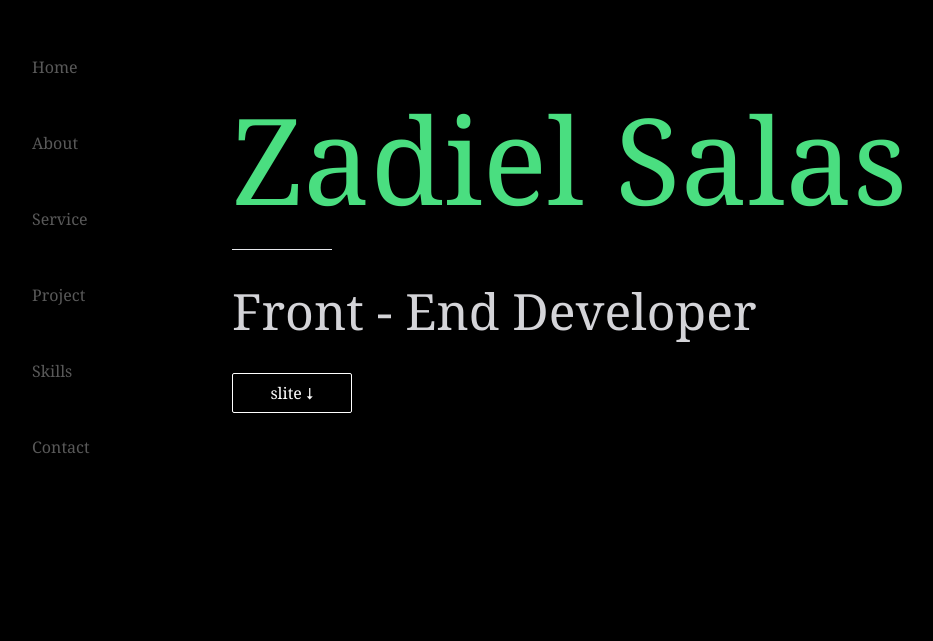
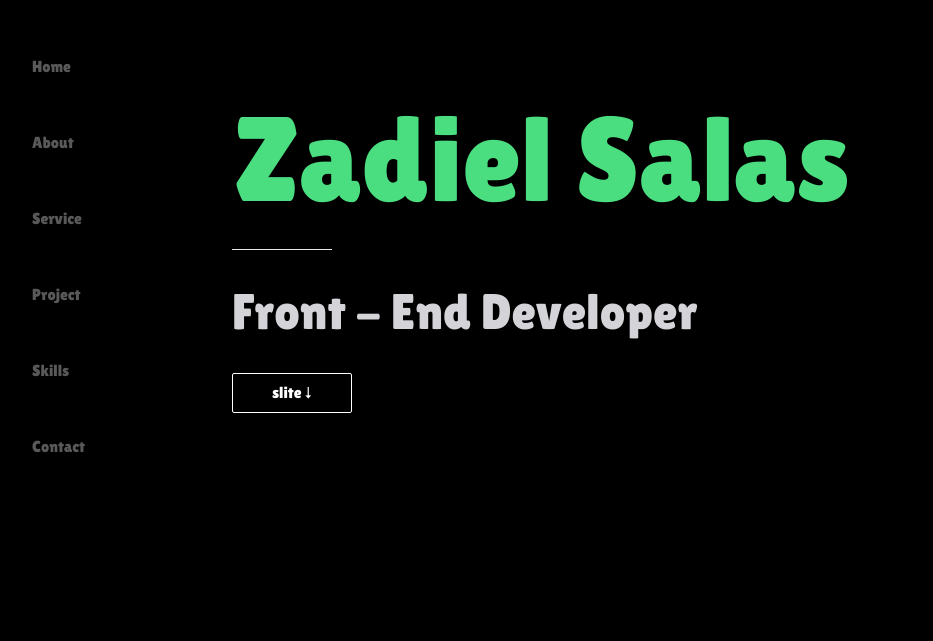
Before and after one commit to yz-salas/ysalas, a React (Vite) app: page / in a window 1280 px wide. Shown: the part 159-800 px from the top of the page, without its empty margins (88-1021 px from the left). Built offline with nearby package versions, Linux system fonts and the light colour scheme; the HTML template or start-up script is replaced by a standard one.

Commit message:
cambios de las fonts

```diff
--- a/index.html
+++ b/index.html
@@ -8,6 +8,9 @@
   <link rel="preconnect" href="https://fonts.gstatic.com" crossorigin>
   <link href="https://fonts.googleapis.com/css2?family=Exo+2:ital,wght@0,100..900;1,100..900&display=swap"
     rel="stylesheet">
+  <link rel="preconnect" href="https://fonts.googleapis.com">
+  <link rel="preconnect" href="https://fonts.gstatic.com" crossorigin>
+  <link href="https://fonts.googleapis.com/css2?family=Lilita+One&display=swap" rel="stylesheet">
   <meta name="viewport" content="width=device-width, initial-scale=1.0" />
   <title>Vite + React</title>
 </head>
--- a/src/components/layout/Navbar.jsx
+++ b/src/components/layout/Navbar.jsx
@@ -22,8 +22,8 @@ const Navbar = () => {
 				} xl:translate-x-0 transition-transform duration-300 w-64 rounded-lg xl:flex xl:flex-col`}
 			>
 				{/* Links */}
-				<ul className="flex flex-col items-center font-serif">
-					<div className="space-y-9 w-32 font-serif font-500">
+				<ul className="flex flex-col items-center font-lilita">
+					<div className="space-y-9 w-32 font-lilita font-500">
 						{['Home', 'About', 'Service', 'Project', 'Skills', 'Contact'].map((item, index) => (
 							<li key={index} className="group flex items-center text-white/35 hover:text-green-400/100">
 								<hr className="w-6 opacity-0 group-hover:opacity-100 transition-opacity mr-2" />
--- a/src/components/layout/home/Content.jsx
+++ b/src/components/layout/home/Content.jsx
@@ -50,7 +50,7 @@ const Content = () => {
 	return (
 		<main className="container flex">
 			<div id="sidebar" className="flex flex-col space-y-72">
-				<section id="about" className="w-full flex flex-col lg:flex-row min-h-screen font-serif ">
+				<section id="about" className="w-full flex flex-col lg:flex-row min-h-screen font-lilita ">
 					{/* Contenedor izquierdo */}
 					<div className="w-full lg:w-[40%] flex flex-col items-start py-16 md:pl-10 ">
 						<h1 className="text-[50px] sticky top-36 text-green-400 ">
@@ -93,7 +93,7 @@ const Content = () => {
 					</div>
 				</section>
 
-				<section id="service" className="w-full flex flex-row lg:flex-col min-h-screen font-serif">
+				<section id="service" className="w-full flex flex-row lg:flex-col min-h-screen font-lilita">
 					{/* Contenedor izquierdo */}
 					<div className="flex flex-col lg:flex-row ">
 					<div className="w-full lg:w-[40%] flex flex-col items-start py-16 md:pl-10 ">
@@ -133,7 +133,7 @@ const Content = () => {
 					</div>
 				</section>
 
-				<section id="project" className="w-full flex min-h-screen font-serif flex-col">
+				<section id="project" className="w-full flex min-h-screen font-lilita flex-col">
 					{/* Contenedor izquierdo */}
 					<div className="flex flex-col lg:flex-row">
 					<div className="w-full lg:w-[40%] flex flex-col items-start py-16 md:pl-10 ">
@@ -187,7 +187,7 @@ const Content = () => {
 					</div>
 				</section>
 
-				<section id="skills" className="w-full flex min-h-screen font-serif flex-col">
+				<section id="skills" className="w-full flex min-h-screen font-lilita flex-col">
 					{/* Contenedor izquierdo */}
 					<div className="flex flex-col lg:flex-row">
 					<div className="w-full lg:w-[40%] flex flex-col items-start py-16 md:pl-10 ">
@@ -227,7 +227,7 @@ const Content = () => {
 				</section>
 
 				<section className="min-h-[70vh]">
-					<footer id="contact" className="bg-white/10 rounded-sm font-serif">
+					<footer id="contact" className="bg-white/10 rounded-sm font-lilita">
 						<div className="mx-auto max-w-screen-xl px-4 pb-6 pt-16 sm:px-6 lg:px-8 lg:pt-24">
 							<div className="grid grid-cols-1 gap-8 lg:grid-cols-3">
 								<div className="space-y-5">
--- a/src/components/layout/home/Header.jsx
+++ b/src/components/layout/home/Header.jsx
@@ -4,14 +4,14 @@ import ButtomP from '../../ui-ux/buttoms/ButtomP';
 const Header = () => {
 	return (
 		<>
-			<header id="home" className="md:px-[4rem] w-full space-y-6 h-screen flex flex-col justify-center items-center md:items-start">
+			<header id="home" className="font-lilita md:px-[4rem] w-full space-y-6 h-screen flex flex-col justify-center items-center md:items-start">
 				<div className="w-full flex flex-col items-center md:items-start text-center md:text-start">
-					<h1 className="text-green-400 text-[60px] md:text-[100px] lg:text-[120px] font-serif font-400">Zadiel Salas</h1>
+					<h1 className="text-green-400 text-[60px] md:text-[100px] lg:text-[120px] font-400">Zadiel Salas</h1>
 					<hr className="w-[100px]" />
 				</div>
 
 				<div className="w-full text-center md:text-start">
-					<p className="text-zinc-300 text-[5vw] sm:text-[30px] md:text-[40px] lg:text-[50px] font-serif">Front - End Developer</p>
+					<p className="text-zinc-300 text-[5vw] sm:text-[30px] md:text-[40px] lg:text-[50px]">Front - End Developer</p>
 				</div>
 
 				<ButtomP title="slite" url="#about" flecha="⭣" />
--- a/src/components/ui-ux/buttoms/ButtomP.jsx
+++ b/src/components/ui-ux/buttoms/ButtomP.jsx
@@ -3,7 +3,7 @@ import { Link } from 'react-router-dom';
 
 const ButtomP = (props) => {
 	return (
-		<div className="border-[1px] border-white hover:bg-white/10 text-white font-serif min-w-[120px] min-h-[40px] max-w-[200px] flex justify-center items-center rounded-sm cursor-pointer px-5">
+		<div className="border-[1px] border-white hover:bg-white/10 text-white font-lilita min-w-[120px] min-h-[40px] max-w-[200px] flex justify-center items-center rounded-sm cursor-pointer px-5">
 			<a href={props.url}>{props.title} {props.flecha}</a>
 		</div>
 	);
--- a/tailwind.config.js
+++ b/tailwind.config.js
@@ -9,6 +9,7 @@ export default {
 			},
 			fontFamily: {
 				exo2: ['"Exo 2"', 'serif'],
+				lilita: ['"Lilita One"', 'serif'], // Agregando Lilita One
 			},
 			fontWeight: {
 				100: 100,
@@ -29,6 +30,11 @@ export default {
 				'.exo-2': {
 					fontFamily: '"Exo 2", serif',
 					fontOpticalSizing: 'auto',
+					fontStyle: 'normal',
+				},
+				'.lilita-one': {
+					fontFamily: '"Lilita One", serif', // Agregando clase para Lilita One
+					fontWeight: '400',
 					fontStyle: 'normal',
 				},
 				// Clases personalizadas para los pesos de la fuente
```
